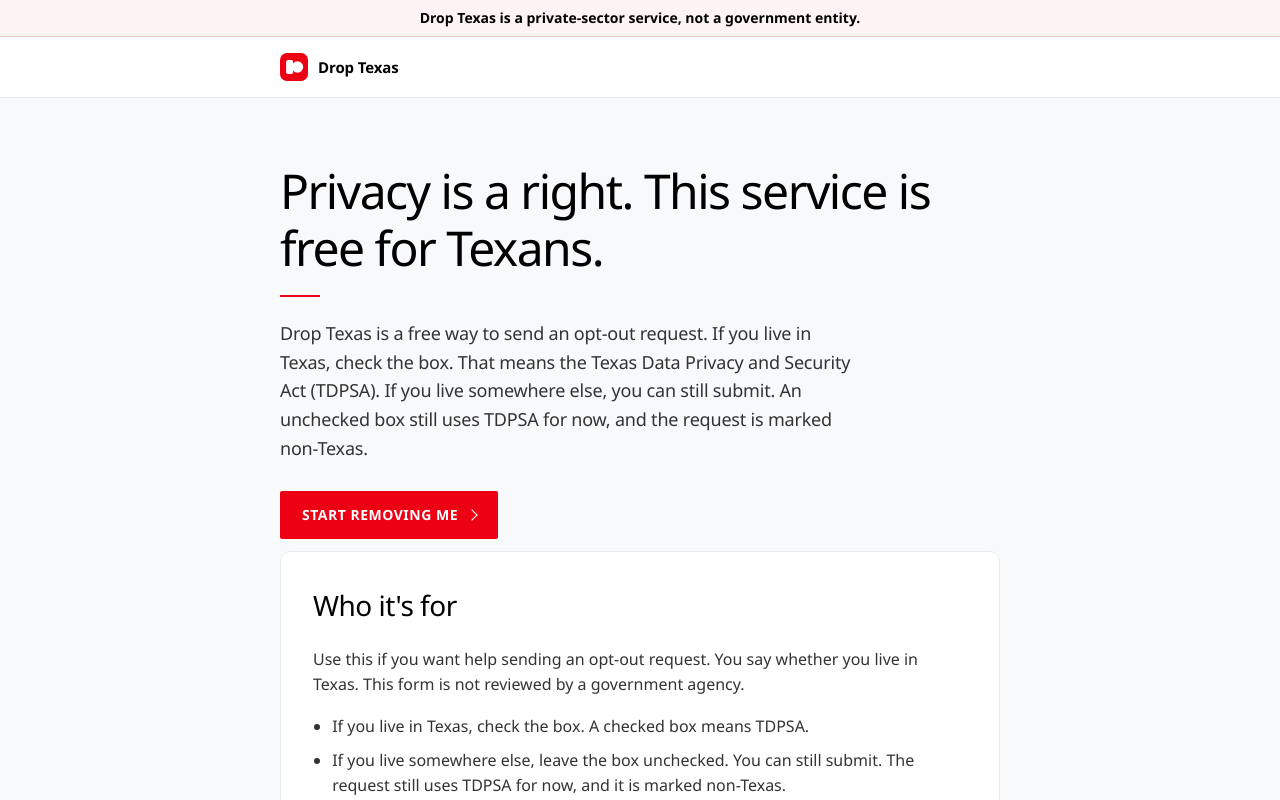
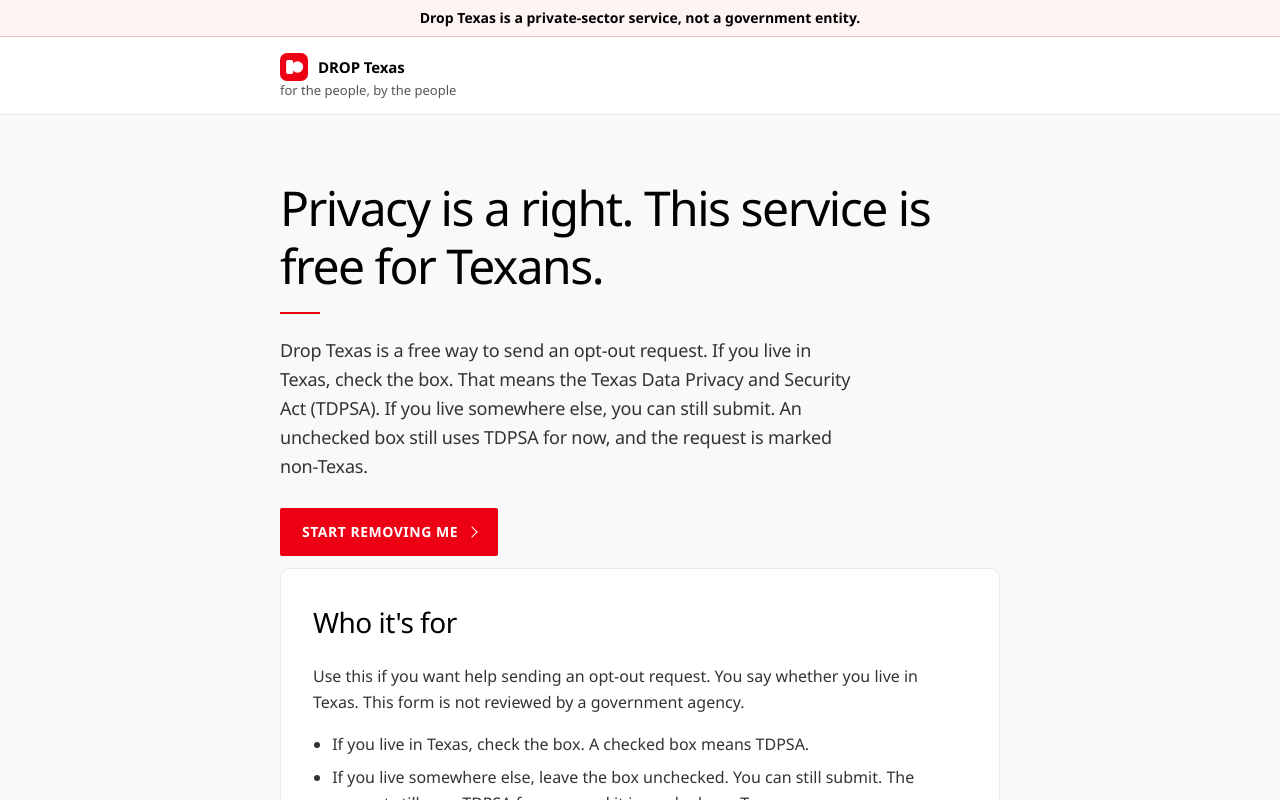
Before and after one commit to TAYLORBEN89/privacy-optout-landing, a React (Vite) app: page / in a window 1280 px wide. Shown: the top 800 px of the page. Built offline with nearby package versions, Linux system fonts and the light colour scheme.

Commit message:
Show DROP Texas and a tagline in the header.
Keep the rest of the page on Drop Texas, and place "for the people, by the people" under the wordmark.

Co-authored-by: ThinAirGit <ThinAirGit@users.noreply.github.com>

```diff
--- a/src/App.tsx
+++ b/src/App.tsx
@@ -4,16 +4,20 @@ import { storageNotice } from "../worker/storage";
 const DISCLAIMER =
   "Drop Texas is a private, free service. It is not affiliated with or endorsed by the State of California, CalPrivacy, or any government agency.";
 
-function Wordmark() {
+function Wordmark({ header = false }: { header?: boolean }) {
+  const name = header ? "DROP Texas" : "Drop Texas";
   return (
-    <p className="brand">
+    <div className={header ? "brand-lockup" : undefined}>
+      <p className="brand" aria-label={header ? name : undefined}>
         <svg className="mark" viewBox="0 0 32 32" width="28" height="28" aria-hidden="true">
           <rect width="32" height="32" rx="8" fill="#ee0014" />
           <rect x="7" y="8" width="8" height="16" rx="2" fill="#ffffff" />
           <circle cx="20" cy="16" r="6.5" fill="#ffffff" />
         </svg>
-      <span>Drop Texas</span>
+        <span>{name}</span>
       </p>
+      {header ? <p className="tagline">for the people, by the people</p> : null}
+    </div>
   );
 }
 
@@ -26,7 +30,7 @@ export function App() {
         </p>
         <header className="topbar">
           <div className="topbar-inner">
-            <Wordmark />
+            <Wordmark header />
           </div>
         </header>
       </div>
--- a/src/styles.css
+++ b/src/styles.css
@@ -77,6 +77,13 @@ body {
   padding: 16px 0;
 }
 
+.brand-lockup {
+  display: flex;
+  flex-direction: column;
+  align-items: flex-start;
+  gap: 2px;
+}
+
 .brand {
   display: flex;
   align-items: center;
@@ -87,6 +94,16 @@ body {
   font-weight: 600;
   letter-spacing: -0.1px;
   line-height: 1.2;
+}
+
+.tagline {
+  margin: 0;
+  color: var(--hint);
+  font-size: 13px;
+  font-weight: 400;
+  letter-spacing: 0;
+  line-height: 1.2;
+  white-space: nowrap;
 }
 
 .mark {
```
Lines whose indentation alone changed are shown as unchanged.
